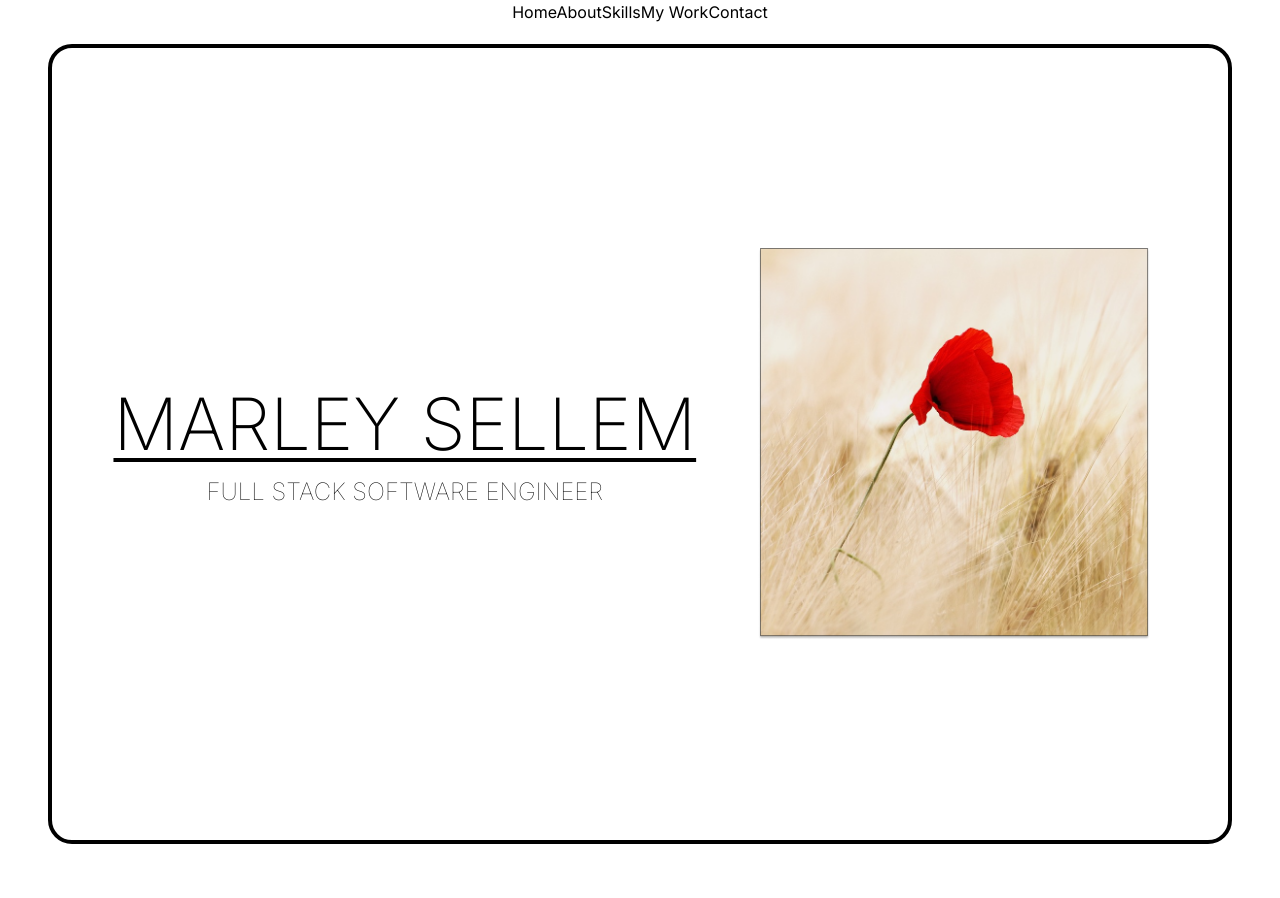
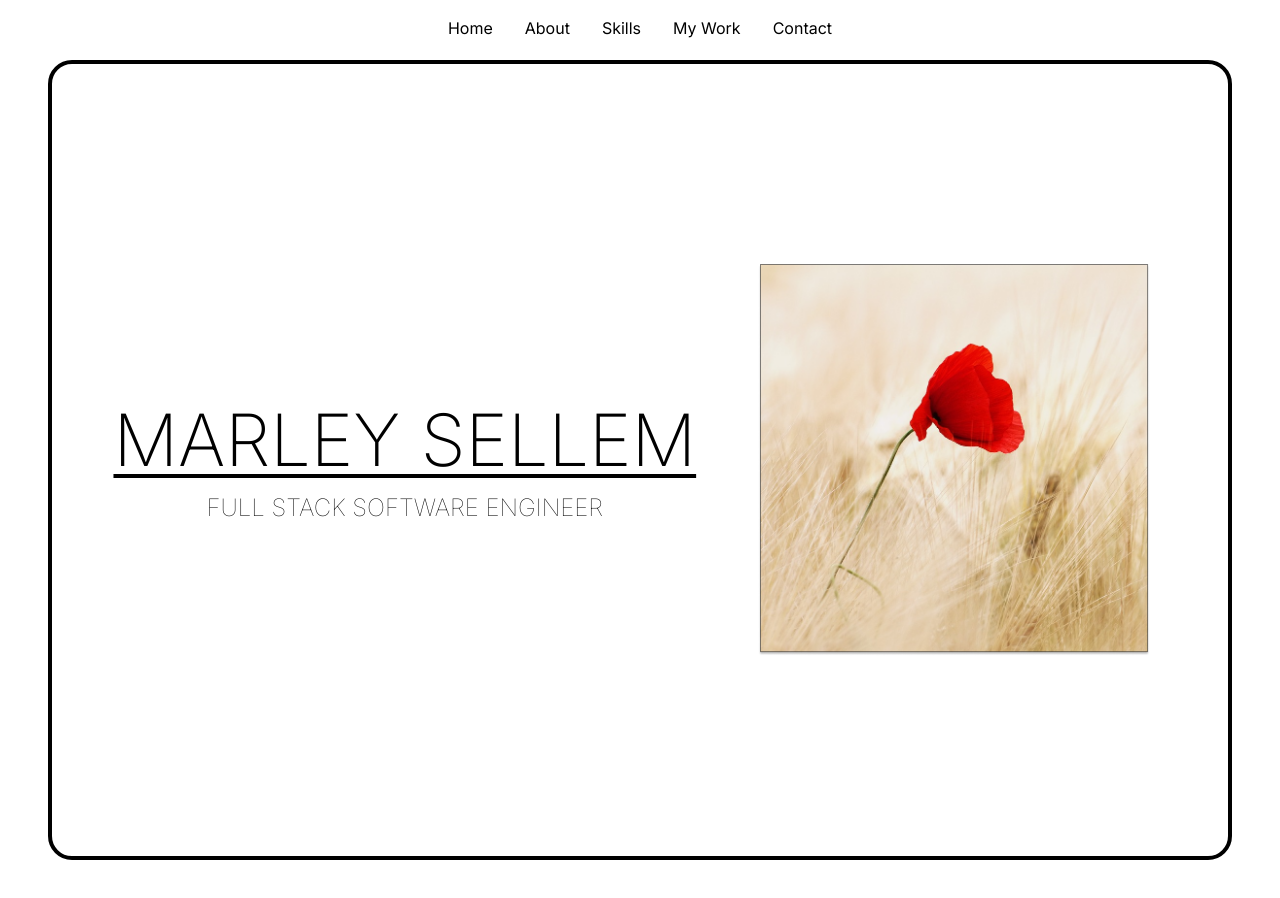
Before and after one commit to mzsellem/marleysz, a Next.js app: page / in a window 1280 px wide. Shown: the top 898 px of the page. Built offline with nearby package versions, Linux system fonts and the light colour scheme.

Commit message:
style nav bar

```diff
--- a/app/navbar/page.jsx
+++ b/app/navbar/page.jsx
@@ -1,13 +1,35 @@
 export default function Navbar() {
    return (
       <>
-         <nav className="flex justify-center">
+         <nav className="flex justify-center mt-4">
             <div>
-               <a href="/">Home</a>
-               <a href="/about">About</a>
-               <a href="/skills">Skills</a>
-               <a href="/mywork">My Work</a>
-               <a href="/contact">Contact</a>
+               <a className="hover:underline mx-4 underline-offset-4" href="/">
+                  Home
+               </a>
+               <a
+                  className="hover:underline mx-4 underline-offset-4"
+                  href="/about"
+               >
+                  About
+               </a>
+               <a
+                  className="hover:underline mx-4 underline-offset-4"
+                  href="/skills"
+               >
+                  Skills
+               </a>
+               <a
+                  className="hover:underline mx-4 underline-offset-4"
+                  href="/mywork"
+               >
+                  My Work
+               </a>
+               <a
+                  className="hover:underline mx-4 underline-offset-4"
+                  href="/contact"
+               >
+                  Contact
+               </a>
             </div>
          </nav>
       </>
```
